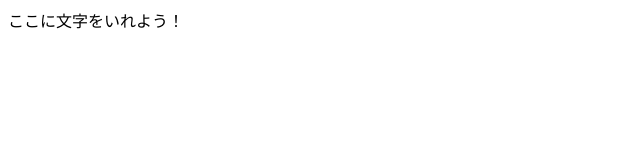
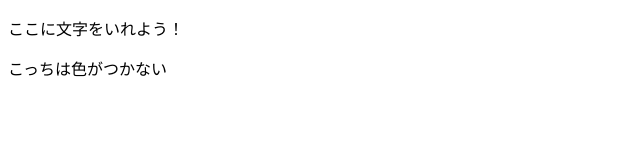
Before and after one commit to EngineerCafeJP/EnginnerCafeLabDocs, a plain HTML site: page web/gettingStartYourHomePage/index.html in a window 1280 px wide. Shown: the whole page, without its empty margins (0-640 px from the left). Drawn offline with Linux system fonts and the light colour scheme.

Commit message:
Update index.html

```diff
--- a/web/gettingStartYourHomePage/index.html
+++ b/web/gettingStartYourHomePage/index.html
@@ -5,8 +5,15 @@
     <meta http-equiv="X-UA-Compatible" content="IE=edge">
     <meta name="viewport" content="width=device-width, initial-scale=1.0">
     <title>Document</title>
+    <style>
+        .1 {
+        font-size : 24px
+        }
+
+    </style>
 </head>
 <body>
-    ここに文字をいれよう！
+    <p id="1">ここに文字をいれよう！</p>
+    <p id="2">こっちは色がつかない</p>
 </body>
 </html>
```
